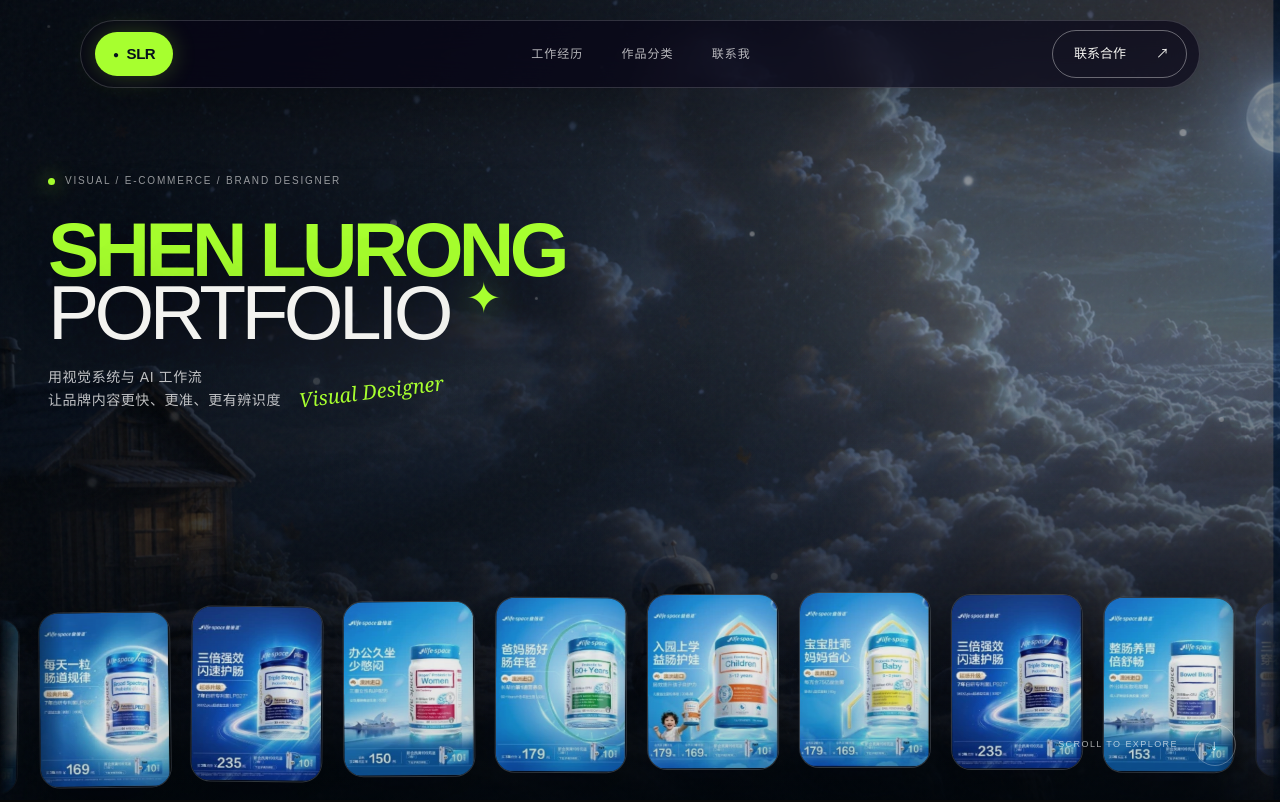
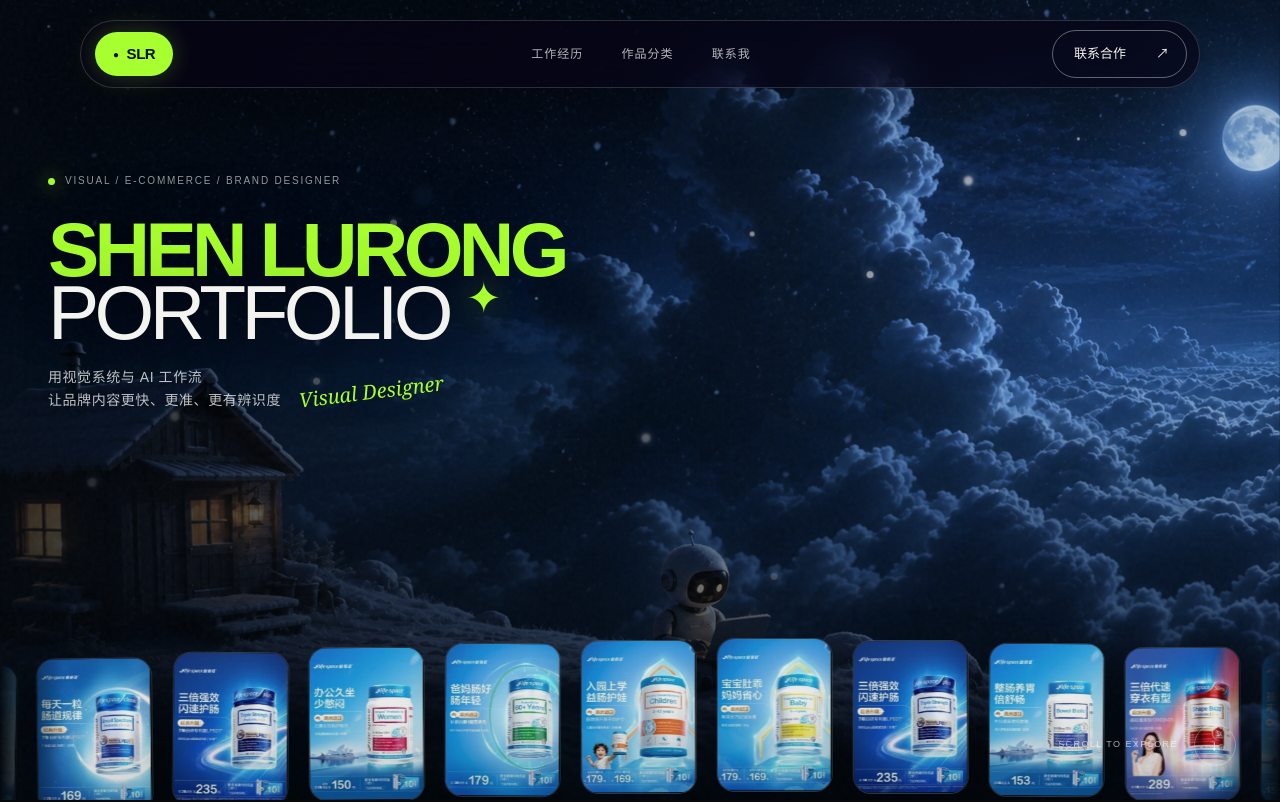
Before and after one commit to sdgsedte/shen-lurong-portfolio, a Next.js app: page / in a window 1280 px wide. Shown: the top 802 px of the page. Built offline with nearby package versions, Linux system fonts and the light colour scheme.

Commit message:
Tune hero scale timing and particles

```diff
--- a/app/globals.css
+++ b/app/globals.css
@@ -9,7 +9,7 @@ a { color:inherit; text-decoration:none; }
 .hero { position:relative; min-height:100svh; overflow:hidden; isolation:isolate; background:#07101d; }
 .heroScene,.heroShade { position:absolute; inset:0; width:100%; height:100%; }
 .heroScene { z-index:-3; overflow:hidden; background:#07101d; }
-.heroScene>img { position:absolute; inset:-2%; width:104%; height:104%; object-fit:cover; object-position:center; will-change:opacity,transform; animation-duration:14s; animation-timing-function:ease-in-out; animation-iteration-count:infinite; }
+.heroScene>img { position:absolute; inset:0; width:100%; height:100%; object-fit:cover; object-position:center; will-change:opacity,transform; animation-duration:14s; animation-timing-function:ease-in-out; animation-iteration-count:infinite; }
 .heroSceneDay { animation-name:heroDayCycle; }
 .heroSceneNight { animation-name:heroNightCycle; }
 .heroAtmosphere { position:absolute; inset:0; opacity:.22; background:radial-gradient(circle at 75% 25%,rgb(255 223 160 / 30%),transparent 32%); mix-blend-mode:screen; animation:heroAtmosphereCycle 14s ease-in-out infinite; }
@@ -43,11 +43,11 @@ a { color:inherit; text-decoration:none; }
 .heroIntro { position:relative; display:flex; align-items:flex-end; gap:18px; margin-top:22px; }
 .heroIntro p { margin:0; color:rgb(255 255 255 / 74%); font-size:14px; line-height:1.65; letter-spacing:.04em; }
 .heroIntro>span { color:var(--accent); font-family:Georgia,serif; font-size:20px; font-style:italic; transform:rotate(-7deg) translateY(-5px); }
-.campaignRail { position:absolute; z-index:3; right:0; bottom:0; left:0; overflow:hidden; padding:42px 0 22px; mask-image:linear-gradient(90deg,transparent,#000 5%,#000 95%,transparent); }
+.campaignRail { position:absolute; z-index:3; right:0; bottom:-24px; left:0; overflow:hidden; padding:42px 0 22px; mask-image:linear-gradient(90deg,transparent,#000 5%,#000 95%,transparent); }
 .campaignRail::before { position:absolute; z-index:0; right:0; bottom:0; left:0; height:78%; content:""; background:linear-gradient(180deg,transparent,rgb(2 8 14 / 38%) 72%,rgb(2 7 12 / 70%)); backdrop-filter:blur(1.5px); }
 .campaignTrack { position:relative; z-index:1; width:max-content; display:flex; align-items:flex-end; gap:20px; padding:16px 20px 0; animation:campaignMarquee 52s linear infinite; }
 .campaignRail:hover .campaignTrack { animation-play-state:paused; }
-.campaignCard { --arc-y:0px; --card-rotate:0deg; position:relative; width:clamp(132px,9.4vw,174px); aspect-ratio:184/245; flex:none; margin:0; overflow:hidden; border:1px solid rgb(255 255 255 / 18%); border-radius:20px; background:rgb(4 13 23 / 68%); box-shadow:0 18px 46px rgb(0 4 10 / 34%); transform:translateY(var(--arc-y)) rotate(var(--card-rotate)); transition:transform .35s ease,border-color .35s ease,box-shadow .35s ease; }
+.campaignCard { --arc-y:0px; --card-rotate:0deg; position:relative; width:clamp(116px,8.2vw,150px); aspect-ratio:184/245; flex:none; margin:0; overflow:hidden; border:1px solid rgb(255 255 255 / 18%); border-radius:18px; background:rgb(4 13 23 / 68%); box-shadow:0 18px 46px rgb(0 4 10 / 34%); transform:translateY(var(--arc-y)) rotate(var(--card-rotate)); transition:transform .35s ease,border-color .35s ease,box-shadow .35s ease; }
 .campaignCard::after { position:absolute; inset:0; content:""; pointer-events:none; background:linear-gradient(180deg,rgb(255 255 255 / 4%),transparent 42%,rgb(2 8 14 / 12%)); }
 .campaignCard:nth-child(15n + 1),.campaignCard:nth-child(15n + 15){--arc-y:22px;--card-rotate:-1.4deg}
 .campaignCard:nth-child(15n + 2),.campaignCard:nth-child(15n + 14){--arc-y:16px;--card-rotate:1deg}
@@ -64,21 +64,21 @@ a { color:inherit; text-decoration:none; }
 .scrollCue b { display:grid; width:42px; height:42px; place-items:center; border:1px solid rgb(255 255 255 / 28%); border-radius:50%; color:white; font-size:15px; }
 @keyframes campaignMarquee { to { transform:translateX(calc(-50% - 12px)); } }
 @keyframes heroDayCycle {
-  0%,42% { opacity:1; transform:scale(1.01) translate3d(0,0,0); }
-  50%,92% { opacity:0; transform:scale(1.065) translate3d(-.7%,.2%,0); }
-  100% { opacity:1; transform:scale(1.01) translate3d(0,0,0); }
+  0%,28% { opacity:1; transform:scale(1) translate3d(0,0,0); }
+  40%,90% { opacity:0; transform:scale(1.03) translate3d(-.35%,.1%,0); }
+  100% { opacity:1; transform:scale(1) translate3d(0,0,0); }
 }
 @keyframes heroNightCycle {
-  0%,42% { opacity:0; transform:scale(1.065) translate3d(.7%,0,0); }
-  50%,92% { opacity:1; transform:scale(1.01) translate3d(0,0,0); }
-  100% { opacity:0; transform:scale(1.065) translate3d(.7%,0,0); }
+  0%,28% { opacity:0; transform:scale(1.03) translate3d(.35%,0,0); }
+  40%,90% { opacity:1; transform:scale(1) translate3d(0,0,0); }
+  100% { opacity:0; transform:scale(1.03) translate3d(.35%,0,0); }
 }
 @keyframes heroAtmosphereCycle {
-  0%,42%,100% { opacity:.26; filter:hue-rotate(0deg); }
-  50%,92% { opacity:.08; filter:hue-rotate(190deg); }
+  0%,28%,100% { opacity:.26; filter:hue-rotate(0deg); }
+  40%,90% { opacity:.08; filter:hue-rotate(190deg); }
 }
-@keyframes autumnParticleCycle { 0%,40%,100%{opacity:1} 48%,92%{opacity:0} }
-@keyframes winterParticleCycle { 0%,40%,100%{opacity:0} 50%,90%{opacity:1} }
+@keyframes autumnParticleCycle { 0%,26%,100%{opacity:1} 38%,90%{opacity:0} }
+@keyframes winterParticleCycle { 0%,28%,100%{opacity:0} 42%,88%{opacity:1} }
 @keyframes leafDrift {
   0% { transform:translate3d(-15px,-8vh,0) rotate(0deg); opacity:0; }
   12% { opacity:.9; }
--- a/app/page.tsx
+++ b/app/page.tsx
@@ -4,8 +4,8 @@ const campaignCards = Array.from({ length: 15 }, (_, index) => ({
   src: `/images/campaign/campaign-${String(index + 1).padStart(2, "0")}.webp`,
   alt: `Life-space 益生菌电商视觉海报 ${index + 1}`,
 }));
-const autumnLeaves = Array.from({ length: 12 });
-const snowFlakes = Array.from({ length: 24 });
+const autumnLeaves = Array.from({ length: 14 });
+const snowFlakes = Array.from({ length: 29 });
 
 export default function Home() {
   return (
```
